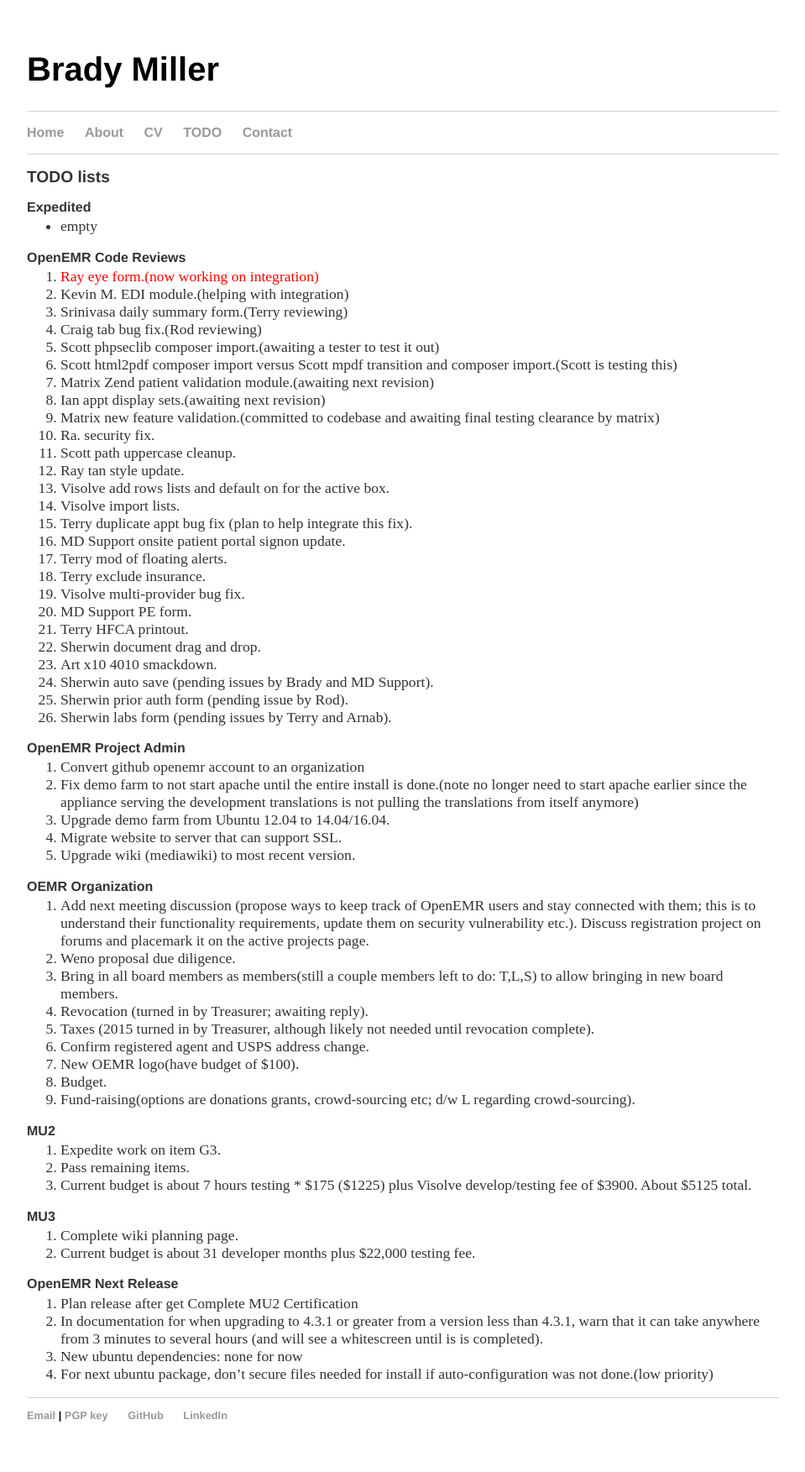
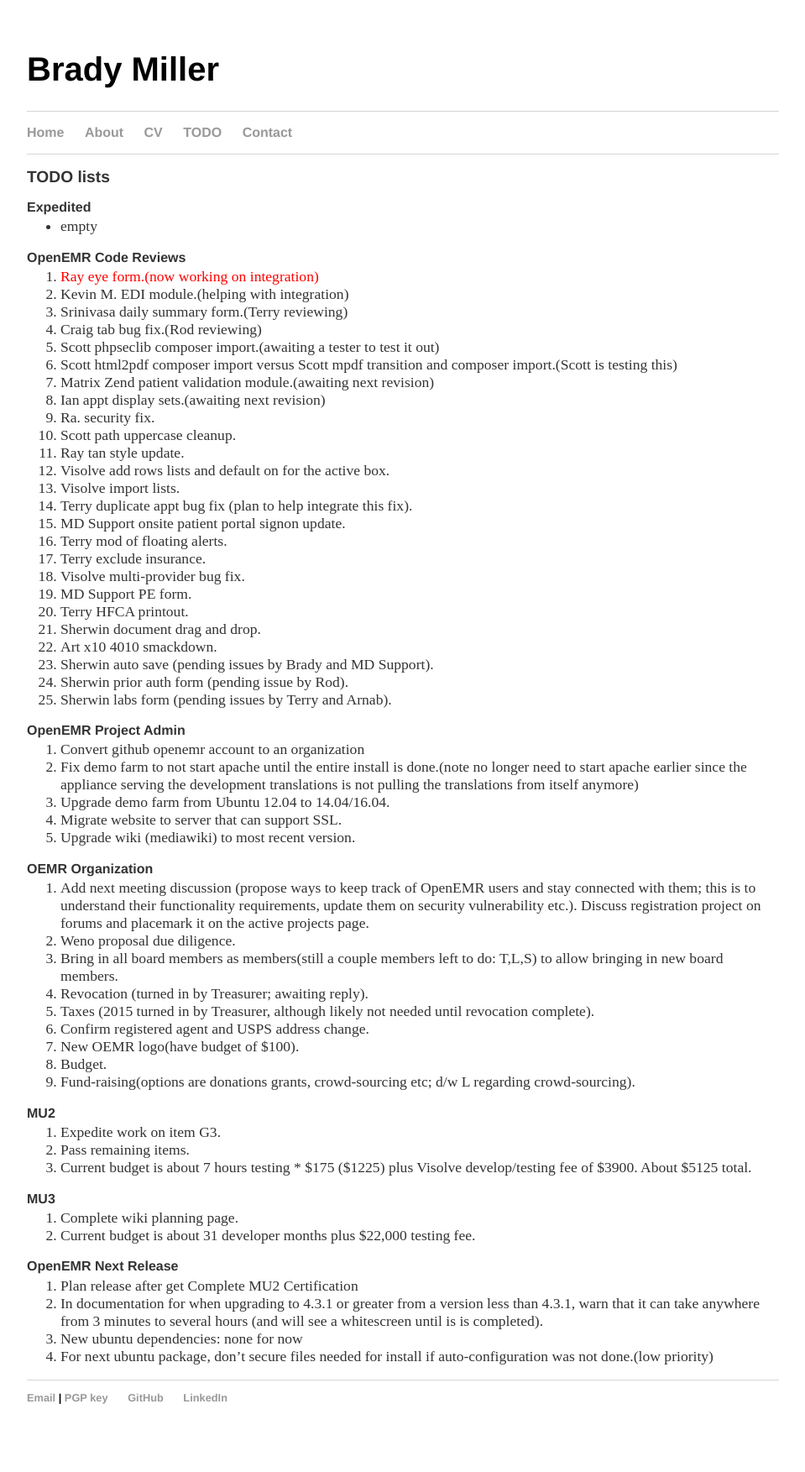
Before and after one commit to bradymiller/bradymiller.github.io, a Jekyll site: the page built from todo/index.md, in a window 1280 px wide. Shown: the whole page at 84% size, without its empty margins (160-1119 px from the left). Built offline with Jekyll 4.4.1, drawn with Linux system fonts in a browser that asks for light colours; after the commit the page ends 1732 px from its top, so only the background shows below that.

Commit message:
Update todo list

```diff
--- a/todo/index.md
+++ b/todo/index.md
@@ -15,7 +15,6 @@
 1. Scott html2pdf composer import versus Scott mpdf transition and composer import.(Scott is testing this)
 1. Matrix Zend patient validation module.(awaiting next revision)
 1. Ian appt display sets.(awaiting next revision)
-1. Matrix new feature validation.(committed to codebase and awaiting final testing clearance by matrix)
 1. Ra. security fix.
 1. Scott path uppercase cleanup.
 1. Ray tan style update.
```
